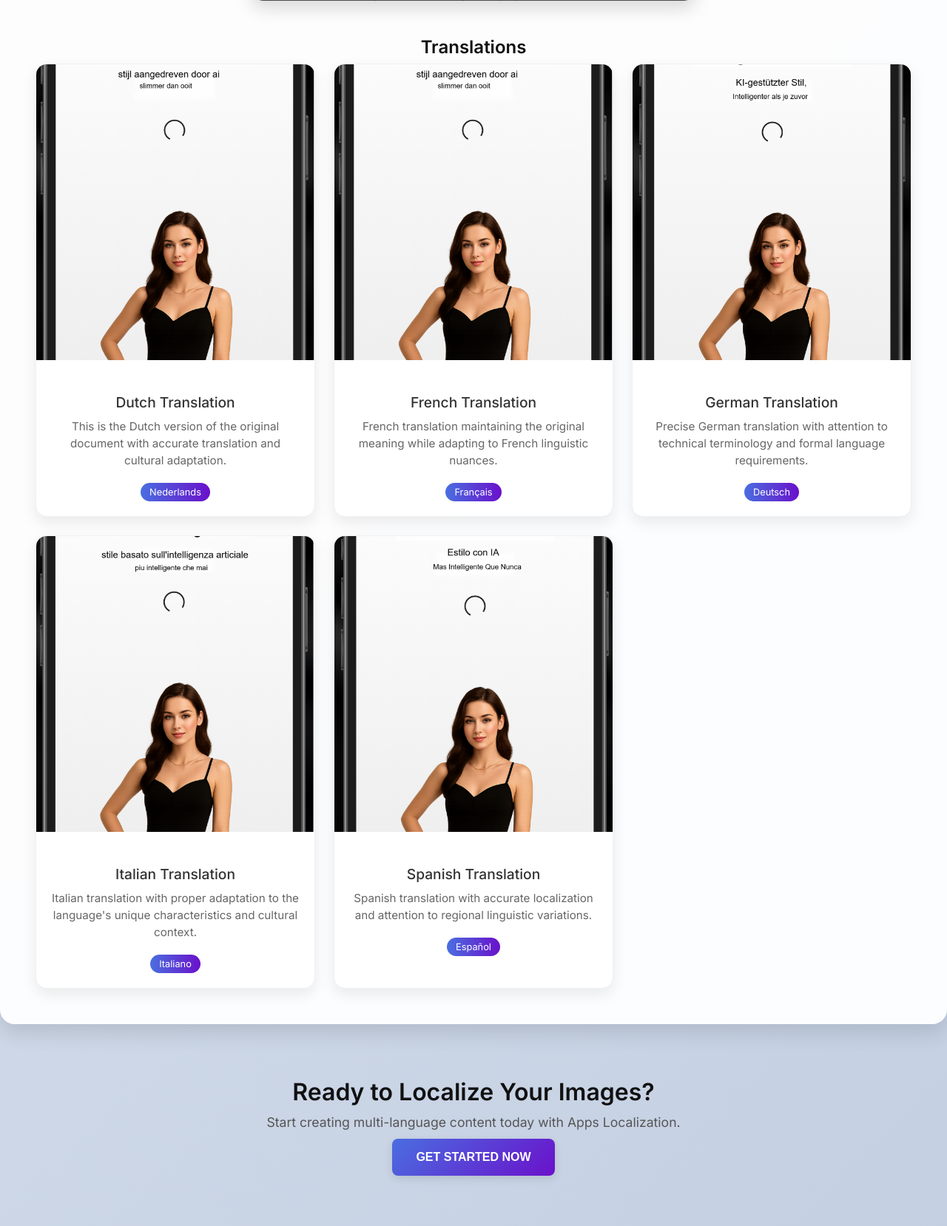
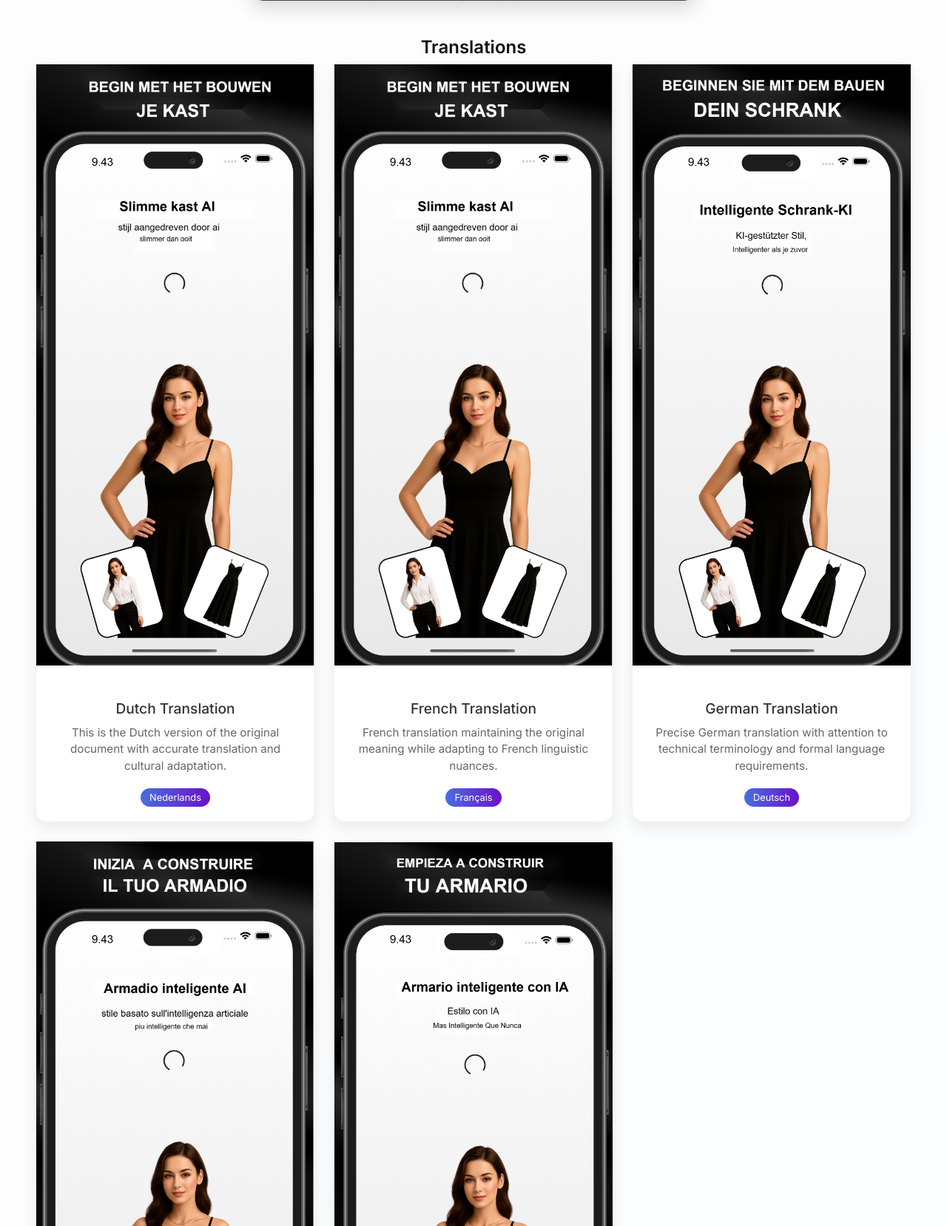
Before and after one commit to maarijsabasoft/AppsLocalization, a Flask app: page /tutorial in a window 1280 px wide. Shown: the part 4842-6500 px from the top of the page at 74% size. Run offline with Flask 3, Linux system fonts and the light colour scheme.

Commit message:
Update landing.html

```diff
--- a/templates/landing.html
+++ b/templates/landing.html
@@ -598,6 +598,41 @@
         height: 300px;
       }
     }
+    .translation-image-preview {
+  width: 100%;
+  height: auto; /* Changed from fixed height to auto */
+  overflow: visible; /* Changed from hidden to visible */
+  background-color: #f8f9fa;
+  display: flex;
+  align-items: center;
+  justify-content: center;
+}
+
+.translation-image-preview img {
+  width: 100%;
+  height: auto; /* Changed to maintain aspect ratio */
+  object-fit: contain; /* Changed from cover to contain */
+  transition: transform 0.5s ease;
+}
+
+/* Remove the fixed height from the card to allow natural sizing */
+.translation-card-preview {
+  background: white;
+  border-radius: 15px;
+  overflow: visible; /* Changed from hidden to visible */
+  box-shadow: 0 8px 20px rgba(0, 0, 0, 0.08);
+  transition: all 0.3s ease;
+  border: 1px solid #f0f0f0;
+  height: auto; /* Ensure card height is automatic */
+}
+
+/* Update the grid to allow for variable heights */
+.translations-grid-preview {
+  display: grid;
+  grid-template-columns: repeat(auto-fit, minmax(300px, 1fr));
+  gap: 25px;
+  align-items: start; /* Align items to top instead of stretch */
+}
   </style>
 </head>
 <body class="light">
```
